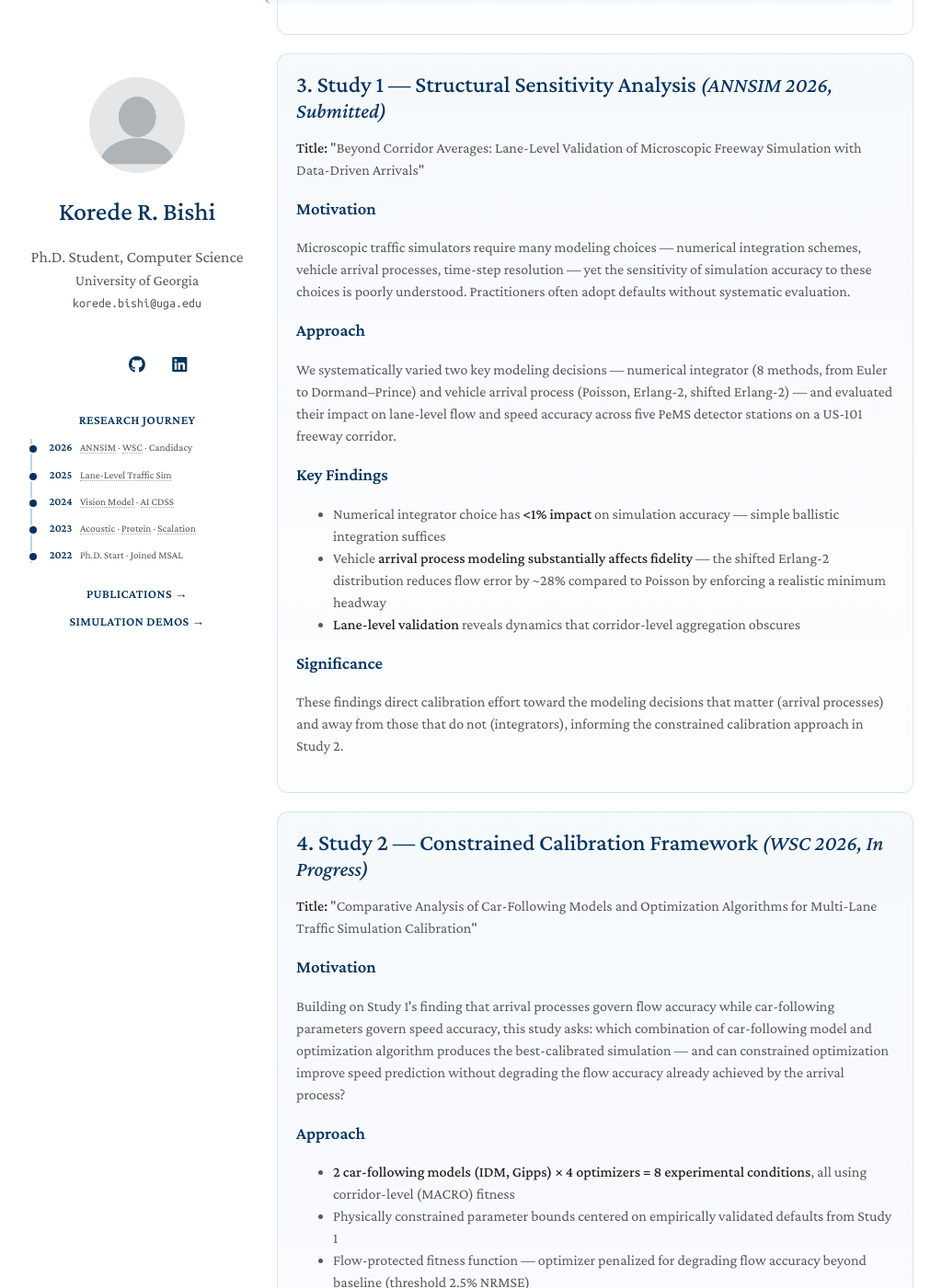
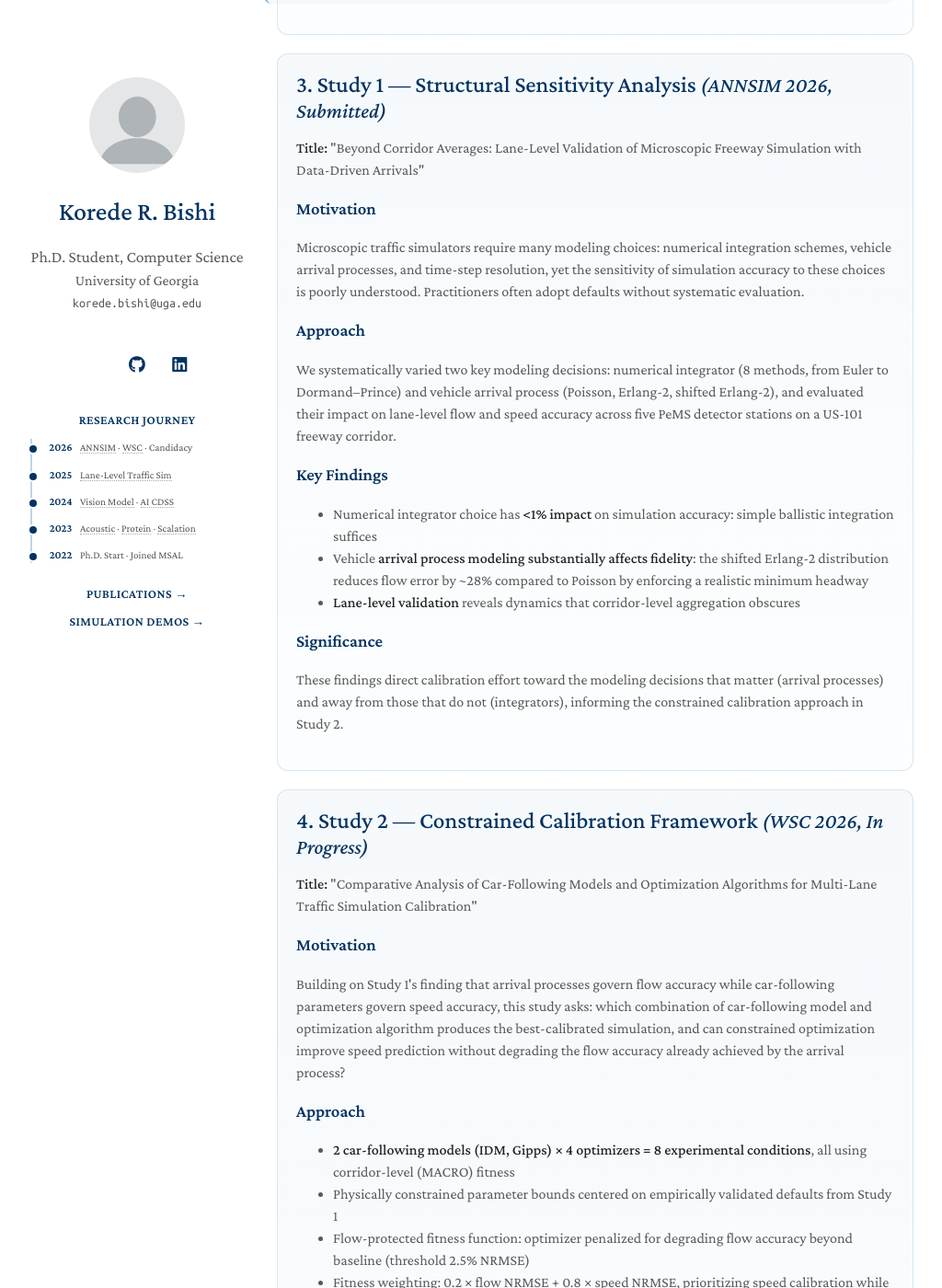
Before and after one commit to koredebishi/koredebishi.github.io, a Jekyll site: the page built from research.md, in a window 1280 px wide and 1400 px high, scrolled down 2019 px. Shown: the whole window at 92% size, without its empty margins (127-1151 px from the left). Built offline with Jekyll 4.4.1, drawn with Linux system fonts in a browser that asks for light colours; nearby versions of some CDN libraries; a style sheet for code colours, icons or effects is not loaded; some of the changed text lies outside the part shown.

Commit message:
style: replace excessive em dashes with : or , throughout research.md

```diff
--- a/research.md
+++ b/research.md
@@ -18,7 +18,7 @@ permalink: /research/
     <blockquote><p style="text-align:center; font-size:1.1em;"><strong>L(θ) = Error( M(θ), D )</strong></p></blockquote>
     <p>where error is measured using lane-level flow and speed discrepancies. The dissertation investigates three interconnected questions:</p>
     <ol>
-      <li>Which modeling components materially affect <strong>L(θ)</strong> — and which do not?</li>
+      <li>Which modeling components materially affect <strong>L(θ)</strong>, and which do not?</li>
       <li>How do we calibrate <strong>θ</strong> under physically meaningful constraints so that speed accuracy is improved without degrading flow fidelity?</li>
       <li>Can a validated <strong>M(θ*)</strong> support counterfactual resilience analysis under extreme disruption where real-world experimentation is infeasible?</li>
     </ol>
@@ -61,15 +61,15 @@ permalink: /research/
     <p><strong>Title:</strong> "Beyond Corridor Averages: Lane-Level Validation of Microscopic Freeway Simulation with Data-Driven Arrivals"</p>
 
     <h3>Motivation</h3>
-    <p>Microscopic traffic simulators require many modeling choices — numerical integration schemes, vehicle arrival processes, time-step resolution — yet the sensitivity of simulation accuracy to these choices is poorly understood. Practitioners often adopt defaults without systematic evaluation.</p>
+    <p>Microscopic traffic simulators require many modeling choices: numerical integration schemes, vehicle arrival processes, and time-step resolution, yet the sensitivity of simulation accuracy to these choices is poorly understood. Practitioners often adopt defaults without systematic evaluation.</p>
 
     <h3>Approach</h3>
-    <p>We systematically varied two key modeling decisions — numerical integrator (8 methods, from Euler to Dormand–Prince) and vehicle arrival process (Poisson, Erlang-2, shifted Erlang-2) — and evaluated their impact on lane-level flow and speed accuracy across five PeMS detector stations on a US-101 freeway corridor.</p>
+    <p>We systematically varied two key modeling decisions: numerical integrator (8 methods, from Euler to Dormand–Prince) and vehicle arrival process (Poisson, Erlang-2, shifted Erlang-2), and evaluated their impact on lane-level flow and speed accuracy across five PeMS detector stations on a US-101 freeway corridor.</p>
 
     <h3>Key Findings</h3>
     <ul>
-      <li>Numerical integrator choice has <strong>&lt;1% impact</strong> on simulation accuracy — simple ballistic integration suffices</li>
-      <li>Vehicle <strong>arrival process modeling substantially affects fidelity</strong> — the shifted Erlang-2 distribution reduces flow error by ~28% compared to Poisson by enforcing a realistic minimum headway</li>
+      <li>Numerical integrator choice has <strong>&lt;1% impact</strong> on simulation accuracy: simple ballistic integration suffices</li>
+      <li>Vehicle <strong>arrival process modeling substantially affects fidelity</strong>: the shifted Erlang-2 distribution reduces flow error by ~28% compared to Poisson by enforcing a realistic minimum headway</li>
       <li><strong>Lane-level validation</strong> reveals dynamics that corridor-level aggregation obscures</li>
     </ul>
 
@@ -116,9 +116,9 @@ permalink: /research/
     <p>All studies validate against <a href="https://pems.dot.ca.gov/">California PeMS</a> loop-detector data on the US-101 freeway corridor (5 stations × 4 lanes = 20 lane-level observation points).</p>
     <p>Primary metrics:</p>
     <ul>
-      <li><strong>RMSE / NRMSE</strong> — normalized root mean squared error for cross-station comparability</li>
-      <li><strong>Flow error</strong> — vehicles per hour per lane, compared against 5-minute PeMS aggregates</li>
-      <li><strong>Speed error</strong> — mean speed per lane per time interval</li>
+      <li><strong>RMSE / NRMSE</strong>: normalized root mean squared error for cross-station comparability</li>
+      <li><strong>Flow error</strong>: vehicles per hour per lane, compared against 5-minute PeMS aggregates</li>
+      <li><strong>Speed error</strong>: mean speed per lane per time interval</li>
     </ul>
     <p>Lane-level validation reveals dynamics that corridor aggregation masks, particularly lane-specific speed variation, flow heterogeneity across lanes, and differential calibration sensitivity by lane position. This granularity is what motivates the entire lane-level validation philosophy of this dissertation.</p>
   </section>
@@ -136,7 +136,7 @@ permalink: /research/
       <li><strong>Baseline calibration:</strong> Reproduce normal-day I-10 traffic dynamics using PeMS data and the calibration methodology from Studies 1–2</li>
       <li><strong>Fire-day reconstruction:</strong> Detect demand surge timing from PeMS, reconstruct the congestion event in simulation</li>
       <li><strong>Smoke-behavior modeling:</strong> Translate smoke exposure into driving behavior degradation (reduced desired speed, increased headway, reduced lane-change aggressiveness) using visibility-impaired driving literature</li>
-      <li><strong>Counterfactual scenarios:</strong> Evaluate evacuation performance under multiple capacity configurations — baseline, partial contraflow, full contraflow, and contraflow under smoke</li>
+      <li><strong>Counterfactual scenarios:</strong> Evaluate evacuation performance under multiple capacity configurations: baseline, partial contraflow, full contraflow, and contraflow under smoke</li>
     </ol>
 
     <h3>Evaluation Metrics</h3>
@@ -152,7 +152,7 @@ permalink: /research/
       <li>First PeMS-calibrated microscopic reconstruction of the 2025 Palisades Fire evacuation</li>
       <li>Smoke-as-behavioral-degradation module for microscopic DES</li>
       <li>Quantitative counterfactual evaluation of contraflow effectiveness under visibility impairment</li>
-      <li>Identification of conditions under which capacity expansion alone is insufficient — requiring behavioral adaptation</li>
+      <li>Identification of conditions under which capacity expansion alone is insufficient, requiring behavioral adaptation</li>
     </ul>
   </section>
 
```
Also changed, not shown: other parts of research.md (+10 -10 lines).
